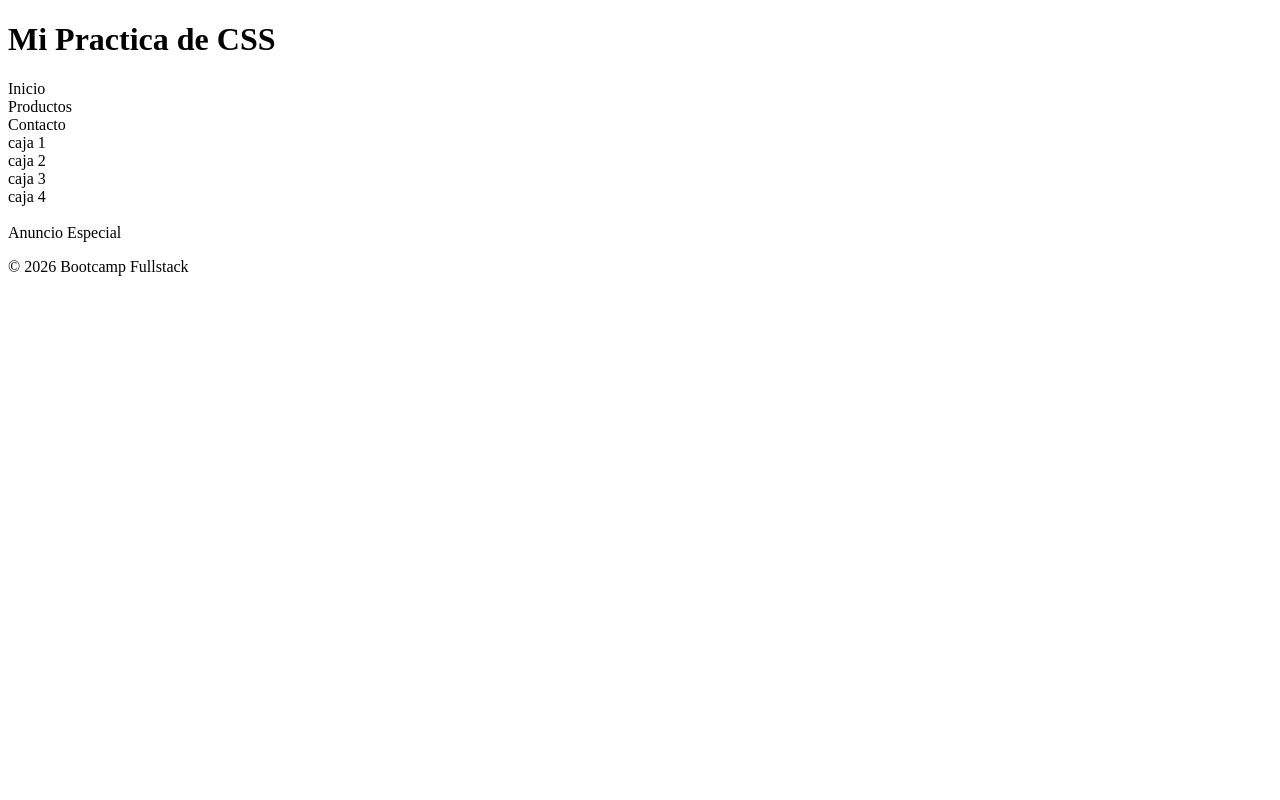
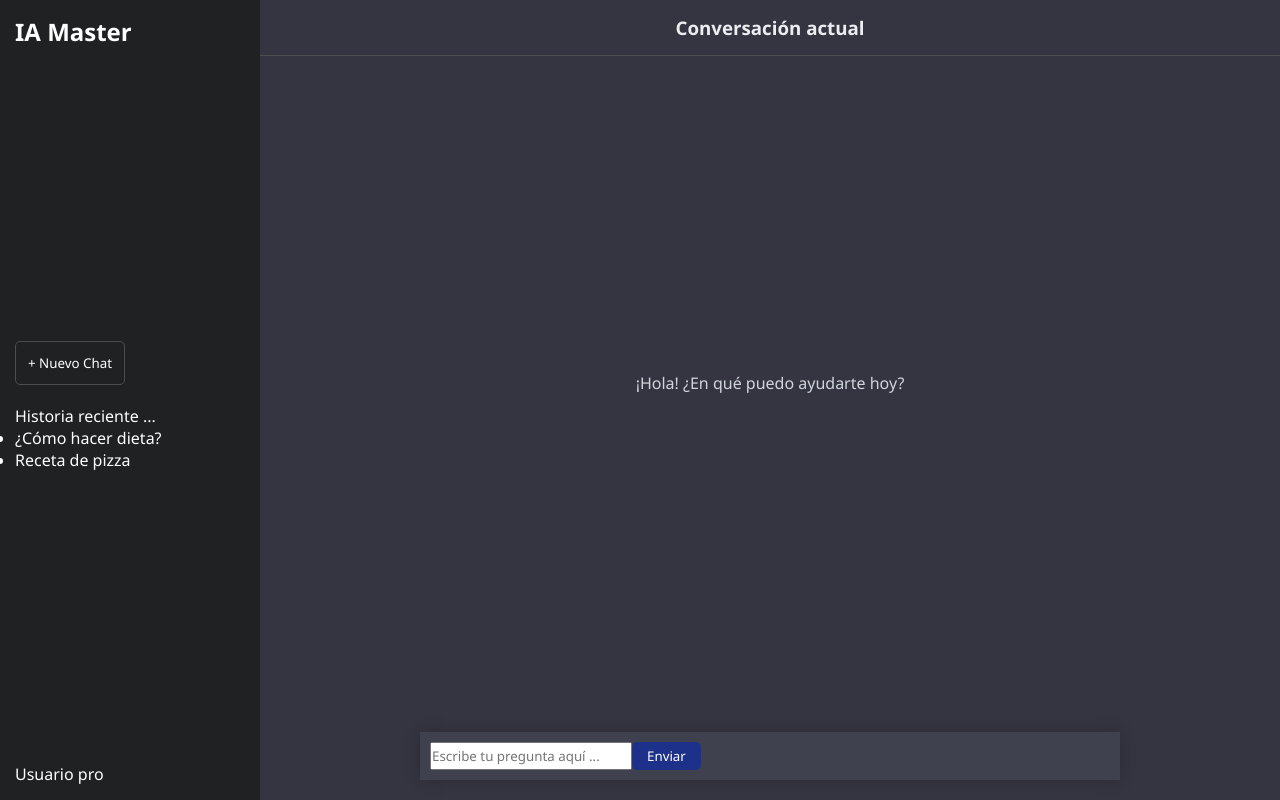
Before and after one commit to Lyonsheik/Proyectos-web, a plain HTML site: page index.html in a window 1280 px wide. Drawn offline with Linux system fonts and the light colour scheme.

Commit message:
Se actualizó el index.html y style.css

```diff
--- a/index.html
+++ b/index.html
@@ -1,36 +1,52 @@
-<!doctype html>
-<html lang="en">
-  <head>
-    <meta charset="UTF-8" />
+<!DOCTYPE html>
+<html lang="es">
+
+<head>
+    <meta charset="UTF-8">
     <meta name="viewport" content="width=device-width, initial-scale=1.0" />
-    <title>Document</title>
-  </head>
-  <body>
-    <header>
-      <h1>Mi Practica de CSS</h1>
-    </header>
+    <title>Mi IA SaaS - Panel de control</title>
+    <link rel="stylesheet" href="style.css" />
+</head>
 
-    <nav>
-      <div class="Link">Inicio</div>
-      <div class="Link">Productos</div>
-      <div class="Link">Contacto</div>
-    </nav>
-    <div class="Contenedor-Principal">
-      <main>
-        <div class="caja">caja 1</div>
-        <div class="caja">caja 2</div>
-        <div class="caja">caja 3</div>
-        <div class="caja">caja 4</div>
+<body>
+    <div class="app-container">
+        <aside class="sidebar">
+            <div class="logo-area">
+                <h2>IA Master</h2>
+            </div>
+            <nav class="menu-lateral">
+                <button>+ Nuevo Chat</button>
+                <div class="historial">
+                    <p>Historia reciente ...</p>
+                    <ul>
+                        <li>¿Cómo hacer dieta?</li>
+                        <li>Receta de pizza</li>
+                    </ul>
+                </div>
+            </nav>
+            <div class="perfil">
+                <span>Usuario pro</span>
+            </div>
+        </aside>
 
-        <img src="" alt="">
-      </main>
+        <main class="chat-area">
 
-      <aside>
-        <div class="anuncio">Anuncio Especial</div>
-      </aside>
+            <header class="chat-header">
+                <h3>Conversación actual</h3>
+            </header>
+
+            <section class="mensajes-container">
+                <div class="mensaje-ia">¡Hola! ¿En qué puedo ayudarte hoy?</div>
+            </section>
+
+            <footer class="input-area">
+                <form class="chat-form">
+                    <input type="text" placeholder="Escribe tu pregunta aquí ...">
+                    <button type="submit">Enviar</button>
+                </form>
+            </footer>
+        </main>
     </div>
-    <footer>
-      <p>&COPY; 2026 Bootcamp Fullstack</p>
-    </footer>
-  </body>
+</body>
+
 </html>
--- /dev/null
+++ b/style.css
@@ -0,0 +1,103 @@
+/* CSS PROYECTO SAAS */
+/* 1. RESETEO Y BASES */
+* {
+    margin: 0;
+    padding: 0;
+    box-sizing: border-box;
+    font-family: 'Segoe UI', Tahoma, Geneva, Verdana, sans-serif;
+}
+
+/* 2. LAYOUT PRINCIPAL (Flexbox)*/
+.app-container{
+    display: flex;
+    /*Ponemos sidebar y chat en fila*/
+
+    height: 100vh;
+    /*Ocupar el 100% de la altura de la ventana*/
+
+    overflow: hidden;
+    /*Evita que la web entera haga scroll*/
+}
+
+/*3. SIDEBAR (Barra lateral)*/
+.sidebar{
+    width: 260px; /*Ancho fijo para el menú*/
+    background-color: #202123; /*Color oscuro tipo CHATGPT*/
+    color: white;
+    display:flex;
+    flex-direction: column; /*Los elementos del menú van*/
+    justify-content:space-between; /*Logo arriba, perfil abajo*/
+    padding: 15px;
+    }
+
+    .menu-lateral button{
+        width: 100;
+        padding: 12px;
+        background: transparent;
+        border: 1px solid #4d4d4f;
+        color: white;
+        border-radius: 5px;
+        cursor: pointer;
+        margin-bottom: 20px;
+}
+
+
+/*AREA DE CHAT (Zona Central)*/
+.chat-area{
+flex-grow: 1; /* Ocupa TODO el espacio restante de la pantalla*/
+display: flex;
+flex-direction: column; /*Cabecera arriba, mensajes centro, input abajo*/
+background-color: #343541;
+}
+.chat-header{
+padding: 15px;
+border-bottom: 1px solid #4d4d4f;
+color: #ececf1;
+text-align: center;
+ }
+.mensajes-container{
+flex-grow: 1; /*Mensajes ocupan el centro*/
+padding: 40px;
+display: flex;
+justify-content: center; /*Centra horizontalmente*/
+align-items: center;/*Centra el contenido verticalmente*/
+}
+
+.mensaje-ia{
+color: #d1d5db;
+max-width: 600px;
+font: size 1.1rem;
+line-height: 1.6;
+}
+/*5FORMULARIO DE ENTRADA (input)*/
+.input-area{
+padding: 20px 40px;
+}
+
+.chat-form{
+    max-width: 700px;
+    margin: auto; /*centra el formulario en el medio*/
+    display: flex; /*El input y el boton en fila*/
+    background-color: #40414f;
+    padding: 10px;
+    border: radius 8px;
+    box-shadow: 0 0 15px rgb(0, 0, 0, 0.2);
+}
+
+.chat-for input{
+    flex-grow: 1; /* El input estira todo lo que puede*/
+    background-color: transparent;
+    border: none; /*Sin borde*/
+    padding: 5px 15px;
+    border-radius: 5px;
+    cursor: pointer;
+}
+
+.chat-form button{
+    background-color: rgb(29, 49, 138);
+    color: white;
+    border: none;
+    padding: 5px 15px;
+    border-radius: 5px;
+    cursor: pointer;
+}
```
